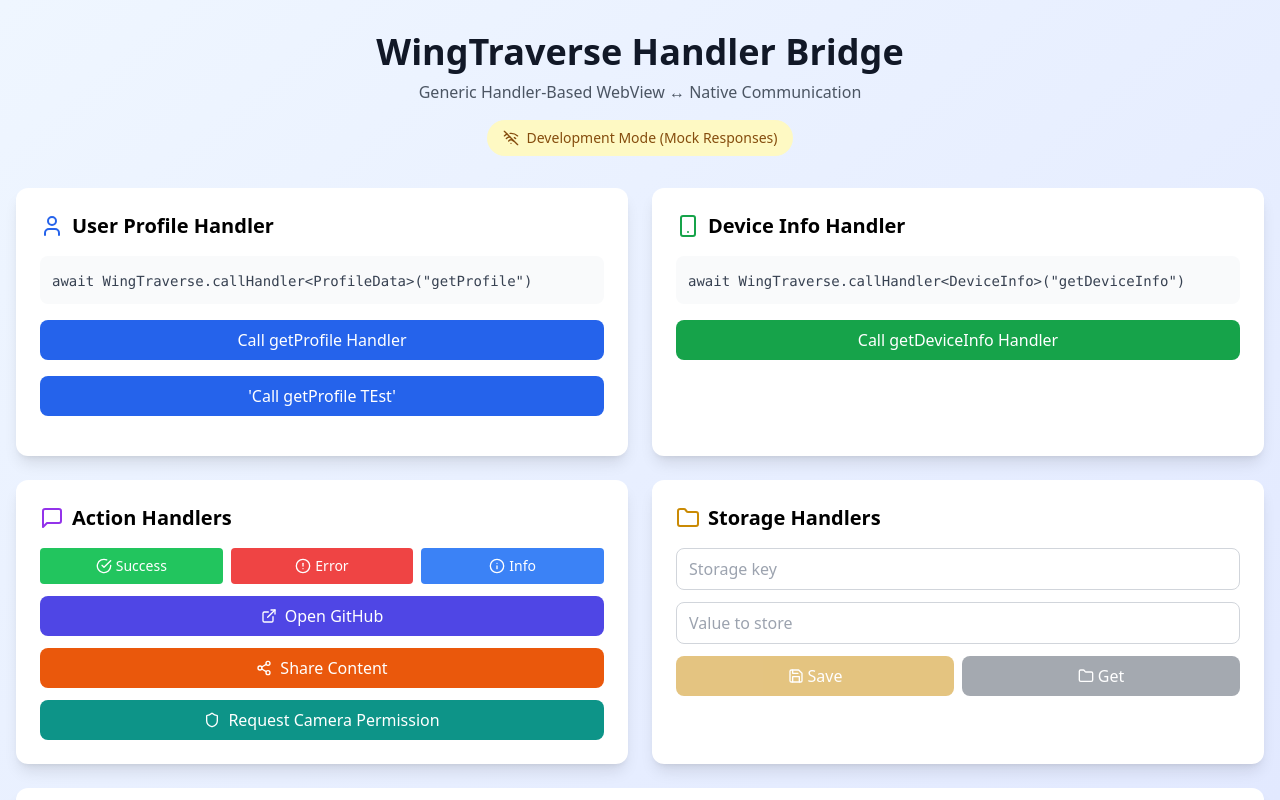
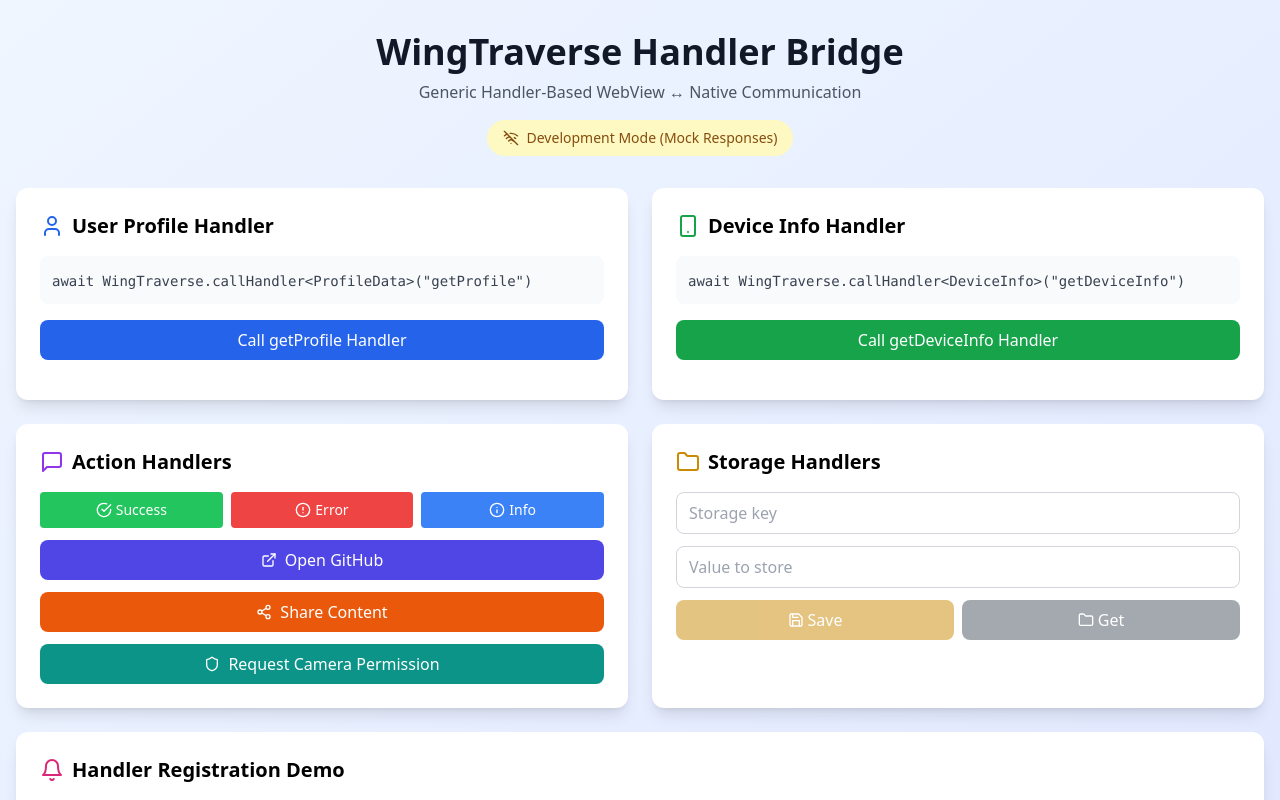
Before and after one commit to SokPeav/React-SDK, a React (Vite) app: page / in a window 1280 px wide. Shown: the top 800 px of the page. Built offline with nearby package versions, Linux system fonts and the light colour scheme.

Commit message:
another log

```diff
--- a/src/App.tsx
+++ b/src/App.tsx
@@ -66,6 +66,7 @@ function App() {
         "getProfile"
       );
 
+      console.log(profile)
       setProfile(profileData);
       setMessage("Profile loaded successfully!");
     } catch (error) {
@@ -81,6 +82,7 @@ function App() {
     setLoading(true);
     try {
       const info = await WingTraverse.callHandler<DeviceInfo>("getDeviceInfo");
+      console.log(info)
       setDeviceInfo(info);
       setMessage("Device info loaded successfully!");
     } catch (error) {
@@ -276,16 +278,6 @@ function App() {
               ) : (
                 "Call getProfile Handler"
               )}
-            </button>
-            <button
-              onClick={async () => {
-                const pro = await WingTraverse.callHandler("getProfile");
-                console.log(pro);
-              }}
-              disabled={loading}
-              className="w-full mb-4 bg-blue-600 hover:bg-blue-700 disabled:opacity-50 text-white px-4 py-2 rounded-lg transition-colors flex items-center justify-center"
-            >
-              'Call getProfile TEst'
             </button>
 
             {profile && (
```
